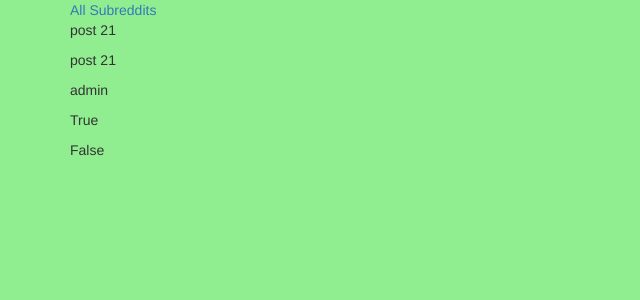
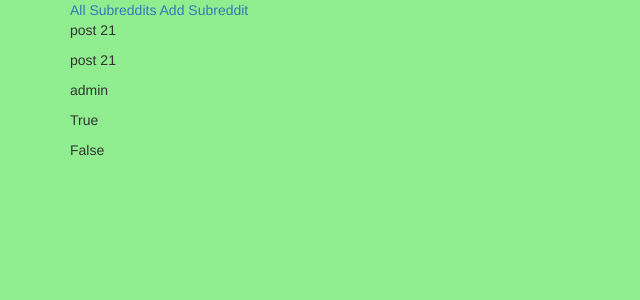
Before and after one commit to tdhuynh/reddit_remake, a Django app: page /post/25/ in a window 1280 px wide. Shown: the top 300 px of the page, without its empty margins (0-640 px from the left). Run offline with Django 3.2, Linux system fonts and the light colour scheme; data comes from the database, SQL or seed files in the repository; both versions use the stored data as it was after the commit; some libraries are stand-ins or nearby versions.

Commit message:
added create subreddit view

```diff
--- a/reddit_app/models.py
+++ b/reddit_app/models.py
@@ -7,7 +7,6 @@ class Subreddit(models.Model):
     name = models.CharField(max_length=50)
     description = models.TextField()
     creation = models.DateTimeField(auto_now_add=True)
-
 
     def current_count(self):
         return Post.objects.filter(subreddit=self).count()
@@ -59,6 +58,7 @@ class Post(models.Model):
     def __str__(self):
         return self.title
 
+
 class Comment(models.Model):
     text = models.TextField(max_length=255)
     user = models.ForeignKey(User)
--- a/reddit_app/views.py
+++ b/reddit_app/views.py
@@ -26,3 +26,9 @@ class SubredditDetailView(DetailView):
 
 class PostDetailView(DetailView):
     model = Post
+
+
+class SubredditCreateView(CreateView):
+    model = Subreddit
+    success_url = "/"
+    fields = ('name', 'description',)
--- a/reddit_remake/urls.py
+++ b/reddit_remake/urls.py
@@ -1,11 +1,12 @@
 from django.conf.urls import url
 from django.contrib import admin
-from reddit_app.views import index_view, SubredditView, SubredditDetailView, PostDetailView
+from reddit_app.views import index_view, SubredditView, SubredditDetailView, PostDetailView, \
+                             SubredditCreateView
 
 urlpatterns = [
     url(r'^admin/', admin.site.urls),
-    url(r'^$', index_view, name='index_view'),
-    url(r'^subreddits/$', SubredditView.as_view(), name='subreddit_view'),
-    url(r'^subreddits/(?P<pk>\d+)/$', SubredditDetailView.as_view(), name='subreddit_detail_view'),
+    url(r'^$', SubredditView.as_view(), name='subreddit_view'),
+    url(r'^create/$', SubredditCreateView.as_view(), name='subreddit_create_view'),
+    url(r'^(?P<pk>\d+)/$', SubredditDetailView.as_view(), name='subreddit_detail_view'),
     url(r'^post/(?P<pk>\d+)/$', PostDetailView.as_view(), name='post_detail_view'),
 ]
--- a/templates/base.html
+++ b/templates/base.html
@@ -14,6 +14,7 @@
     <body>
         <div class="container">
             <a href="{% url 'subreddit_view' %}">All Subreddits</a>
+            <a href="{% url 'subreddit_create_view' %}">Add Subreddit</a>
 
             {% block content %}
             {% endblock %}
```
Also changed, not shown: templates/reddit_app/subreddit_form.html (added, +10 -0 lines), db.sqlite3.
